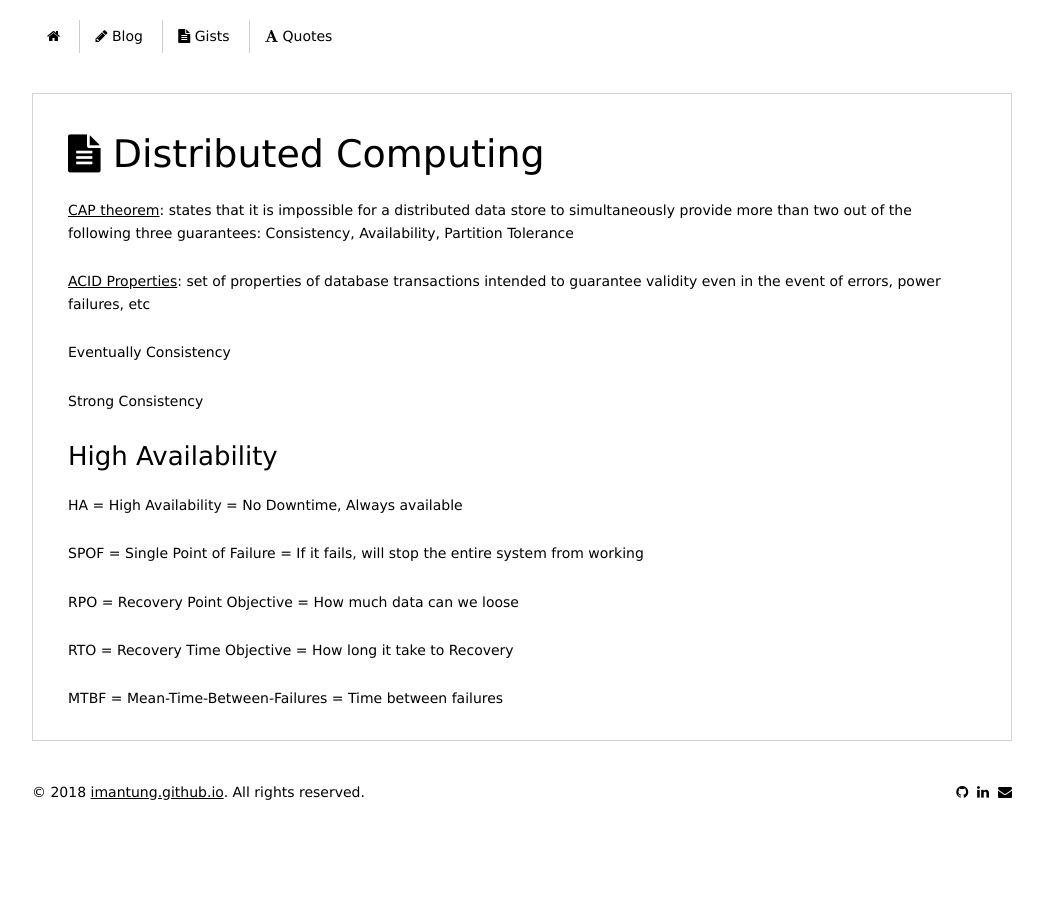
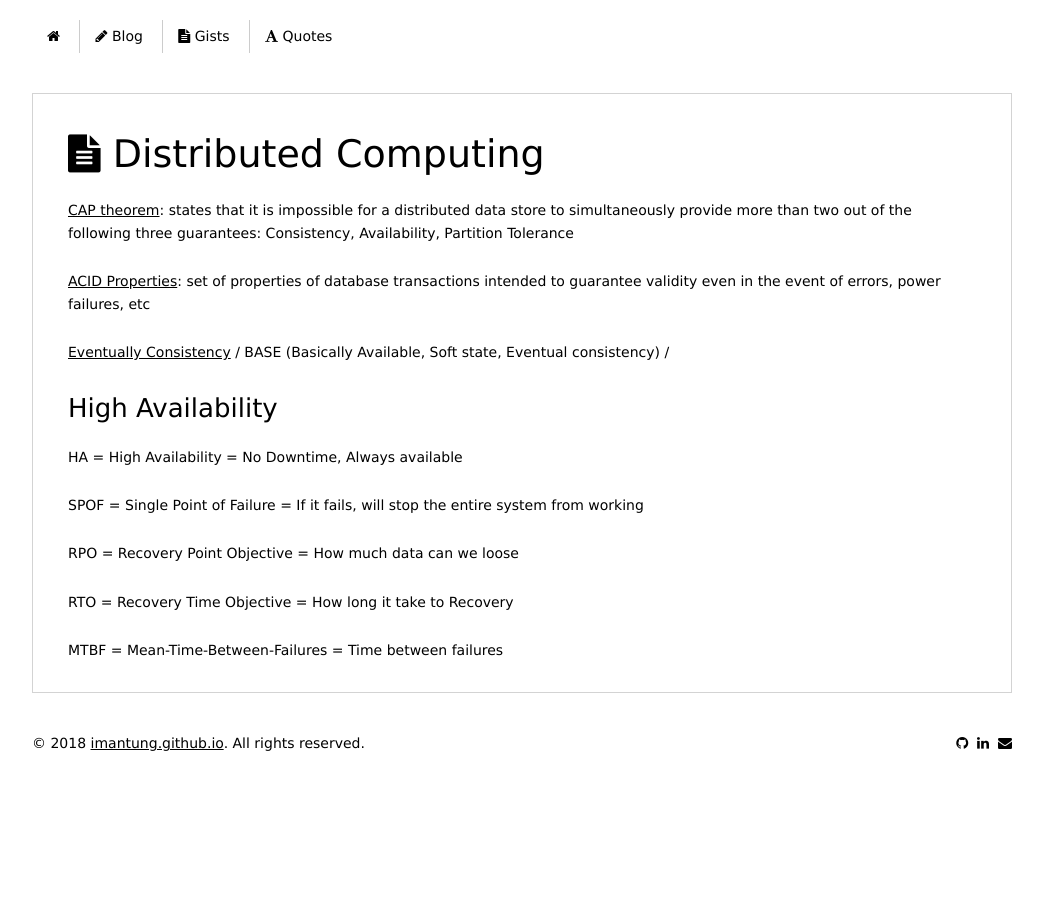
Before and after one commit to imantung/imantung.github.io, a Jekyll site: the page built from gist/concepts/distributed-computing.md, in a window 1280 px wide. Shown: the whole page, without its empty margins (118-1161 px from the left). Built offline with Jekyll 4.4.1, drawn with Linux system fonts in a browser that asks for light colours; nearby versions of some CDN libraries.

Commit message:
[iman] update content

```diff
--- a/gist/concepts/distributed-computing.md
+++ b/gist/concepts/distributed-computing.md
@@ -7,9 +7,7 @@ title: Distributed Computing
 
 [ACID Properties](https://en.wikipedia.org/wiki/ACID_(computer_science)): set of properties of database transactions intended to guarantee validity even in the event of errors, power failures, etc
 
-Eventually Consistency
-
-Strong Consistency
+[Eventually Consistency](https://en.wikipedia.org/wiki/Eventual_consistency) / BASE (Basically Available, Soft state, Eventual consistency) /
 
 ### High Availability
 
```
Also changed, not shown: gist/concepts/testing.md (+3 -0 lines).
